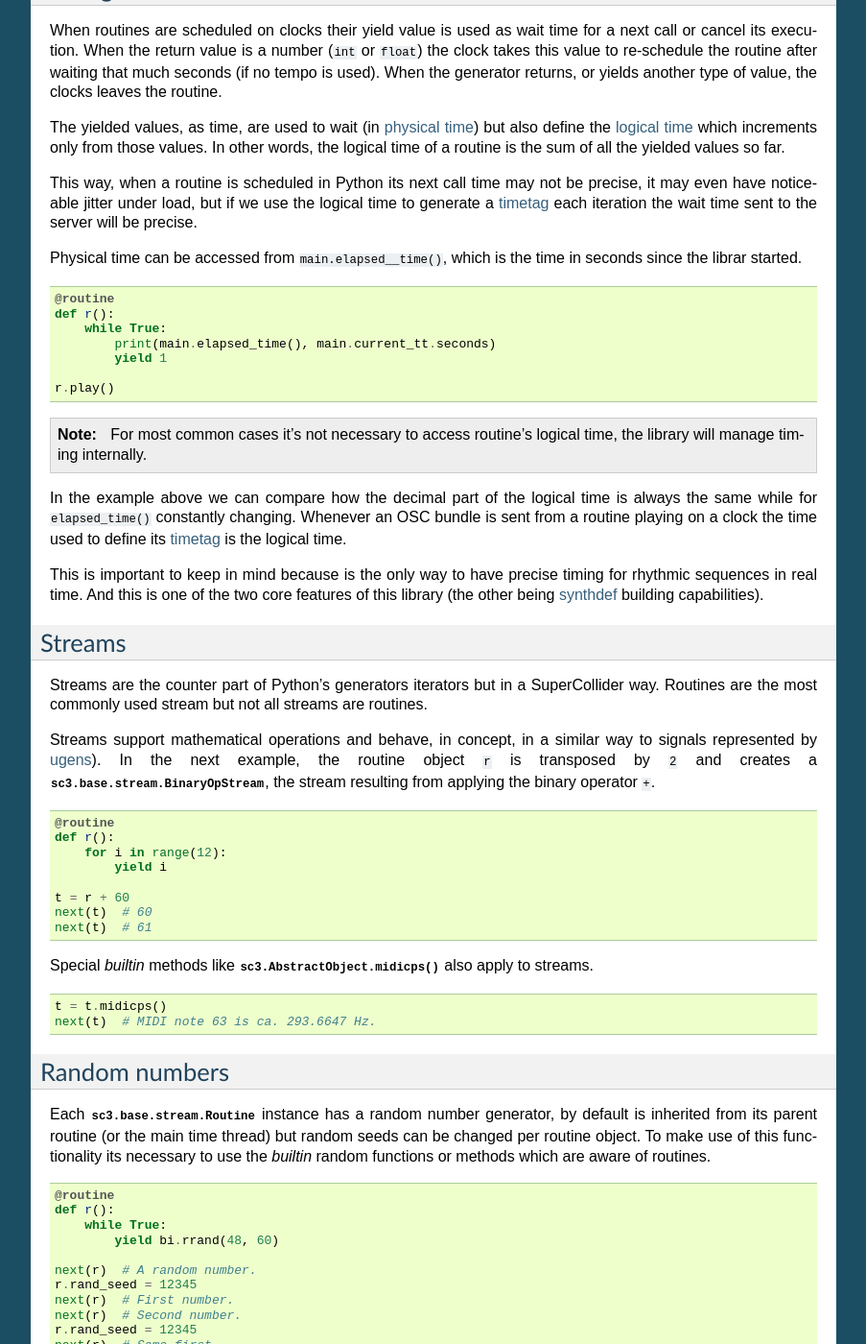
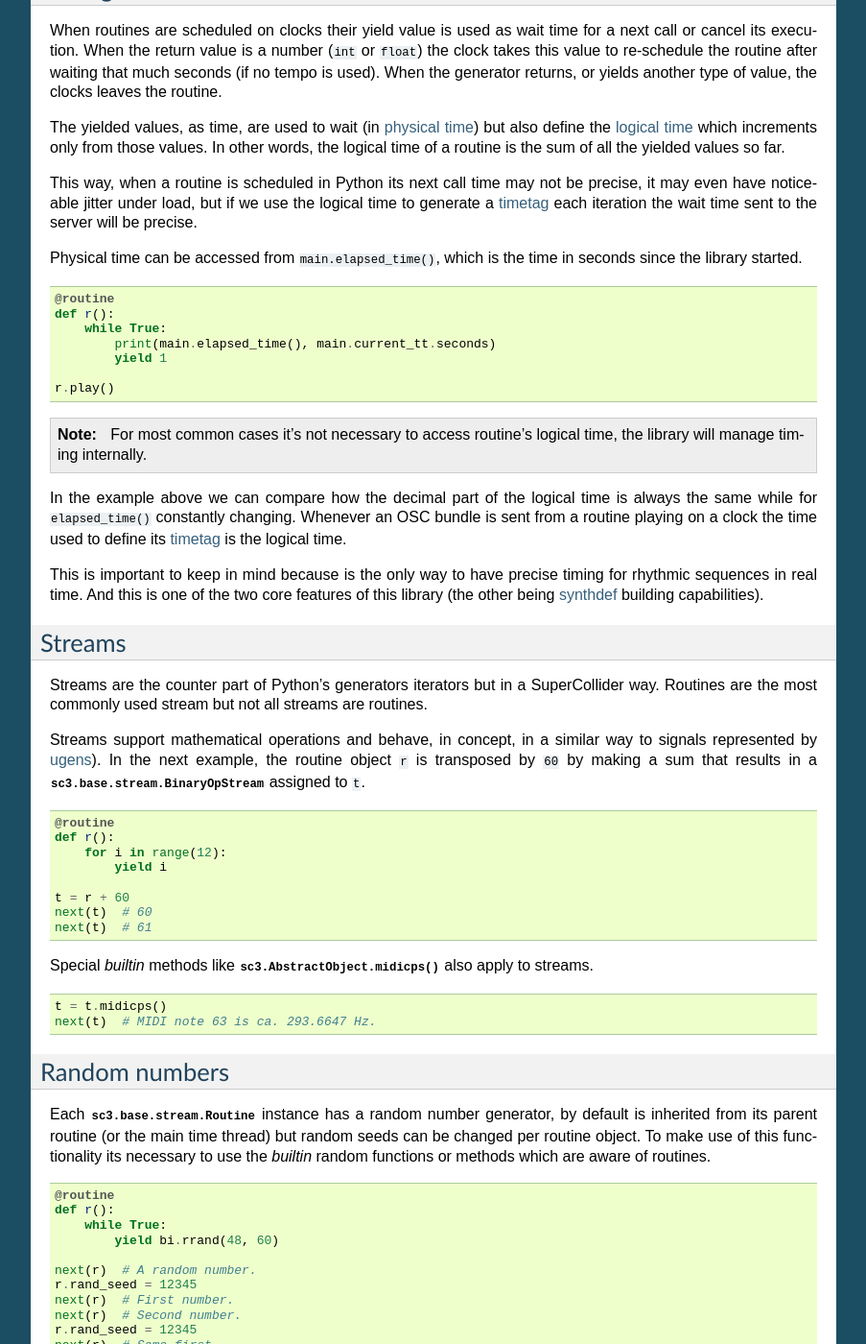
Before and after one commit to smrg-lm/sc3, a Sphinx documentation site: the page built from docs/source/intro/routine.rst, in a window 1280 px wide and 1400 px high, scrolled down 1232 px. Shown: the whole window at 96% size, without its empty margins (198-1101 px from the left). Built offline with Sphinx 7.4.7, drawn with Linux system fonts in a browser that asks for light colours.

Commit message:
Docs typos.

```diff
--- a/docs/source/intro/nonrealtime.rst
+++ b/docs/source/intro/nonrealtime.rst
@@ -54,7 +54,7 @@
 -------------
 
 In NRT all commands and messages are synchronous. The mode runs in
-term:`logical time` and creates the OSC instructions with the proper
+:term:`logical time` and creates the OSC instructions with the proper
 :term:`timetag`. No server is booted and no message is sent, all server
 instructions are stored in an `OSC score` (which is a collection of bundles
 ordered by time) that is later rendered by the command line server program.
--- a/docs/source/intro/routine.rst
+++ b/docs/source/intro/routine.rst
@@ -99,8 +99,8 @@
 logical time to generate a :term:`timetag` each iteration the wait time sent to
 the server will be precise.
 
-Physical time can be accessed from ``main.elapsed__time()``, which is the time
-in seconds since the librar started.
+Physical time can be accessed from ``main.elapsed_time()``, which is the time
+in seconds since the library started.
 
 ::
 
@@ -137,9 +137,8 @@
 
 Streams support mathematical operations and behave, in concept, in a similar
 way to signals represented by :term:`ugens<ugen>`). In the next example, the
-routine object ``r`` is transposed by ``2`` and creates a
-:class:`sc3.base.stream.BinaryOpStream`, the stream resulting from applying the
-binary operator ``+``.
+routine object ``r`` is transposed by ``60`` by making a sum that results in a
+:class:`sc3.base.stream.BinaryOpStream` assigned to ``t``.
 
 ::
 
```
Also changed, not shown: 1 other file.
